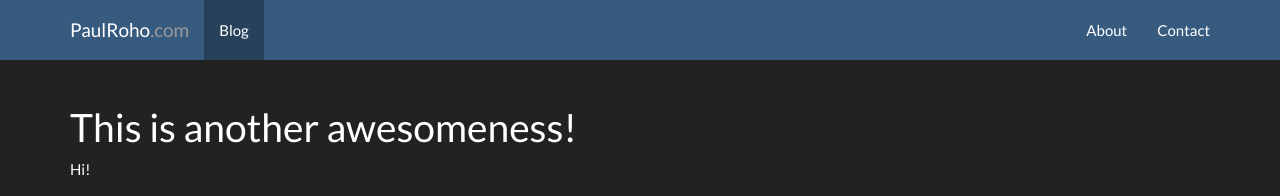
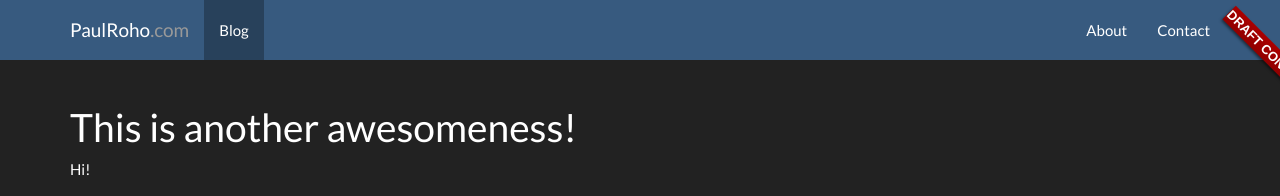
Before and after one commit to paulroho/paulroho.github.io, a Jekyll site: the page built from _posts/2014-05-30-another-post.md, in a window 1280 px wide. Shown: the top 196 px of the page. Built offline with Jekyll 4.4.1, drawn with Linux system fonts in a browser that asks for light colours; nearby versions of some CDN libraries.

Commit message:
Separate layout for draft posts

```diff
--- /dev/null
+++ b/_layouts/blogdraft.html
@@ -0,0 +1,78 @@
+<!DOCTYPE html>
+<html lang="en">
+  <head>
+    <meta charset="utf-8">
+    <meta http-equiv="X-UA-Compatible" content="IE=edge">
+    <meta name="viewport" content="width=device-width, initial-scale=1">
+    <title>{{ page.title }} - {{ site.name }}</title>
+
+    <!-- Bootstrap -->
+    <link rel="stylesheet" href="/stylesheets/bootswatch.darkly.min.css">
+    <!--<link rel="stylesheet" href="//netdna.bootstrapcdn.com/bootstrap/3.1.1/css/bootstrap.min.css">
+    <link rel="stylesheet" href="//netdna.bootstrapcdn.com/bootstrap/3.1.1/css/bootstrap-theme.min.css">-->
+		<link rel="stylesheet" href="/stylesheets/paulroho.css">
+		<link rel="stylesheet" href="/stylesheets/gh-fork-ribbon.css">
+
+    <!-- HTML5 Shim and Respond.js IE8 support of HTML5 elements and media queries -->
+    <!-- WARNING: Respond.js doesn't work if you view the page via file:// -->
+    <!--[if lt IE 9]>
+      <script src="https://oss.maxcdn.com/libs/html5shiv/3.7.0/html5shiv.js"></script>
+      <script src="https://oss.maxcdn.com/libs/respond.js/1.4.2/respond.min.js"></script>
+    <![endif]-->
+  </head>
+  <body>
+  {% assign current = page.url | downcase | split: '/' %}
+    <div class="navbar navbar-default navbar-fixed-top" role="navigation">
+      <div class="container">
+        <div class="navbar-header">
+          <button type="button" class="navbar-toggle" data-toggle="collapse" data-target=".navbar-collapse">
+            <span class="sr-only">Toggle navigation</span>
+            <span class="icon-bar"></span>
+            <span class="icon-bar"></span>
+            <span class="icon-bar"></span>
+          </button>
+          <a class="navbar-brand {% if current[1] == 'index.html' %}active{% endif %}" href="/">{{ site.urlhtml }}</a>
+        </div>
+        <div class="navbar-collapse collapse">
+          <ul class="nav navbar-nav">
+            <li {% if current[1] == 'blog' %}class="active"{% endif %}><a href="/blog">Blog</a></li>
+            <!--<li class="dropdown-split-text {% if current[1] == 'tools' %}active{% endif %}"><a href="/tools">Tools</a></li>
+            <li class="dropdown dropdown-split-dropdown {% if current[1] == 'tools' %}active{% endif %}">
+              <a href="#" class="dropdown-toggle" data-toggle="dropdown"><span class="dropdown-split-dropdown-alttext">Specific Tool </span><b class="caret"></b></a>
+              <ul class="dropdown-menu">
+                <li {% if current[2] == 'dbdevtools' %}class="active"{% endif %}><a href="/tools/DbDevTools/">DbDevTools</a></li>
+                <li><a href="#">...</a></li>
+              </ul>
+            </li>-->
+          </ul>
+          <ul class="nav navbar-nav navbar-right">
+            <li {% if current[1] == 'about' %}class="active"{% endif %}><a href="/about">About</a></li>
+            <li {% if current[1] == 'contact' %}class="active"{% endif %}><a href="/contact">Contact</a></li>
+		  </ul>
+        </div><!--/.nav-collapse -->
+      </div>
+    </div>
+
+		<div class="github-fork-ribbon-wrapper right">
+				<div class="github-fork-ribbon">
+            DRAFT CONTENT
+        </div>
+    </div>
+
+    <div class="container">
+	  {{ content }}
+    </div> <!-- /container -->
+
+	<div id="footer">
+      <div class="container">
+        <p class="text-muted small">{{ site.urlhtml }} is hosted on <a href="http://pages.github.com">GitHub Pages</a>, using <a href="http://getbootstrap.com">Twitter-Bootstrap</a> and <a href="http://bootswatch.com/">Bootswatch</a>.</p>
+      </div>
+    </div>
+
+    <!-- jQuery (necessary for Bootstrap's JavaScript plugins) -->
+    <script src="//ajax.googleapis.com/ajax/libs/jquery/1.11.0/jquery.min.js"></script>
+    <!-- Include all compiled plugins (below), or include individual files as needed -->
+    <!--<script src="js/bootstrap.min.js"></script>-->
+    <script src="//netdna.bootstrapcdn.com/bootstrap/3.1.1/js/bootstrap.min.js"></script>
+  </body>
+</html>
--- /dev/null
+++ b/stylesheets/gh-fork-ribbon.css
@@ -0,0 +1,135 @@
+/* Left will inherit from right (so we don't need to duplicate code) */
+.github-fork-ribbon {
+  /* The right and left classes determine the side we attach our banner to */
+  position: absolute;
+
+  /* Add a bit of padding to give some substance outside the "stitching" */
+  padding: 2px 0;
+
+  /* Set the base colour */
+  background-color: #a00;
+
+  /* Set a gradient: transparent black at the top to almost-transparent black at the bottom */
+  background-image: -webkit-gradient(linear, left top, left bottom, from(rgba(0, 0, 0, 0)), to(rgba(0, 0, 0, 0.15)));
+  background-image: -webkit-linear-gradient(top, rgba(0, 0, 0, 0), rgba(0, 0, 0, 0.15));
+  background-image: -moz-linear-gradient(top, rgba(0, 0, 0, 0), rgba(0, 0, 0, 0.15));
+  background-image: -ms-linear-gradient(top, rgba(0, 0, 0, 0), rgba(0, 0, 0, 0.15));
+  background-image: -o-linear-gradient(top, rgba(0, 0, 0, 0), rgba(0, 0, 0, 0.15));
+  background-image: linear-gradient(to bottom, rgba(0, 0, 0, 0), rgba(0, 0, 0, 0.15));
+
+  /* Add a drop shadow */
+  -webkit-box-shadow: 0 2px 3px 0 rgba(0, 0, 0, 0.5);
+  -moz-box-shadow: 0 2px 3px 0 rgba(0, 0, 0, 0.5);
+  box-shadow: 0 2px 3px 0 rgba(0, 0, 0, 0.5);
+
+  /* Set the font */
+  font: 700 13px "Helvetica Neue", Helvetica, Arial, sans-serif;
+
+  z-index: 9999;
+  pointer-events: auto;
+}
+
+.github-fork-ribbon a,
+.github-fork-ribbon a:hover {
+  /* Set the text properties */
+  color: #fff;
+  text-decoration: none;
+  text-shadow: 0 -1px rgba(0, 0, 0, 0.5);
+  text-align: center;
+
+  /* Set the geometry. If you fiddle with these you'll also need
+     to tweak the top and right values in .github-fork-ribbon. */
+  width: 200px;
+  line-height: 20px;
+
+  /* Set the layout properties */
+  display: inline-block;
+  padding: 2px 0;
+
+  /* Add "stitching" effect */
+  border-width: 1px 0;
+  border-style: dotted;
+  border-color: #fff;
+  border-color: rgba(255, 255, 255, 0.7);
+}
+
+.github-fork-ribbon-wrapper {
+  width: 150px;
+  height: 150px;
+  position: absolute;
+  overflow: hidden;
+  top: 0;
+  z-index: 9999;
+  pointer-events: none;
+}
+
+.github-fork-ribbon-wrapper.fixed {
+  position: fixed;
+}
+
+.github-fork-ribbon-wrapper.left {
+  left: 0;
+}
+
+.github-fork-ribbon-wrapper.right {
+  right: 0;
+}
+
+.github-fork-ribbon-wrapper.left-bottom {
+  position: fixed;
+  top: inherit;
+  bottom: 0;
+  left: 0;
+}
+
+.github-fork-ribbon-wrapper.right-bottom {
+  position: fixed;
+  top: inherit;
+  bottom: 0;
+  right: 0;
+}
+
+.github-fork-ribbon-wrapper.right .github-fork-ribbon {
+  top: 42px;
+  right: -43px;
+
+  -webkit-transform: rotate(45deg);
+  -moz-transform: rotate(45deg);
+  -ms-transform: rotate(45deg);
+  -o-transform: rotate(45deg);
+  transform: rotate(45deg);
+}
+
+.github-fork-ribbon-wrapper.left .github-fork-ribbon {
+  top: 42px;
+  left: -43px;
+
+  -webkit-transform: rotate(-45deg);
+  -moz-transform: rotate(-45deg);
+  -ms-transform: rotate(-45deg);
+  -o-transform: rotate(-45deg);
+  transform: rotate(-45deg);
+}
+
+
+.github-fork-ribbon-wrapper.left-bottom .github-fork-ribbon {
+  top: 80px;
+  left: -43px;
+
+  -webkit-transform: rotate(45deg);
+  -moz-transform: rotate(45deg);
+  -ms-transform: rotate(45deg);
+  -o-transform: rotate(45deg);
+  transform: rotate(45deg);
+}
+
+.github-fork-ribbon-wrapper.right-bottom .github-fork-ribbon {
+  top: 80px;
+  right: -43px;
+
+  -webkit-transform: rotate(-45deg);
+  -moz-transform: rotate(-45deg);
+  -ms-transform: rotate(-45deg);
+  -o-transform: rotate(-45deg);
+  transform: rotate(-45deg);
+}
```
Also changed, not shown: _posts/2014-05-30-another-post.md (+1 -1 lines).
